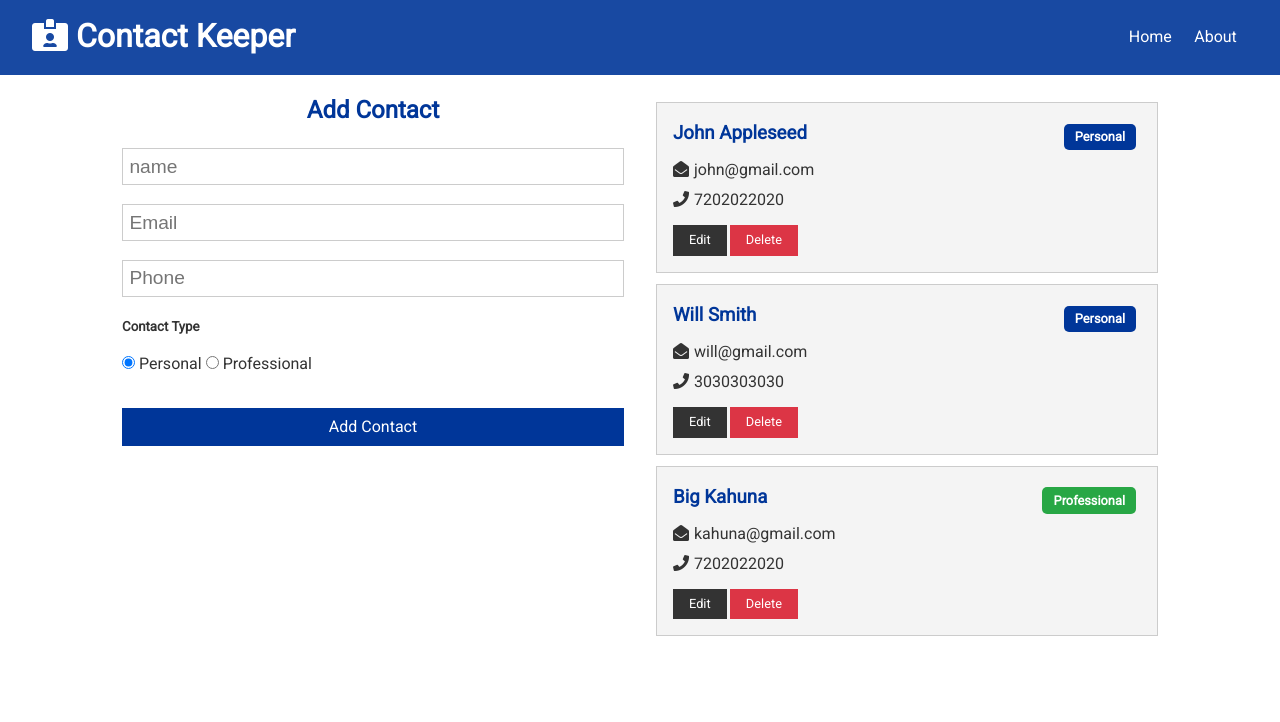
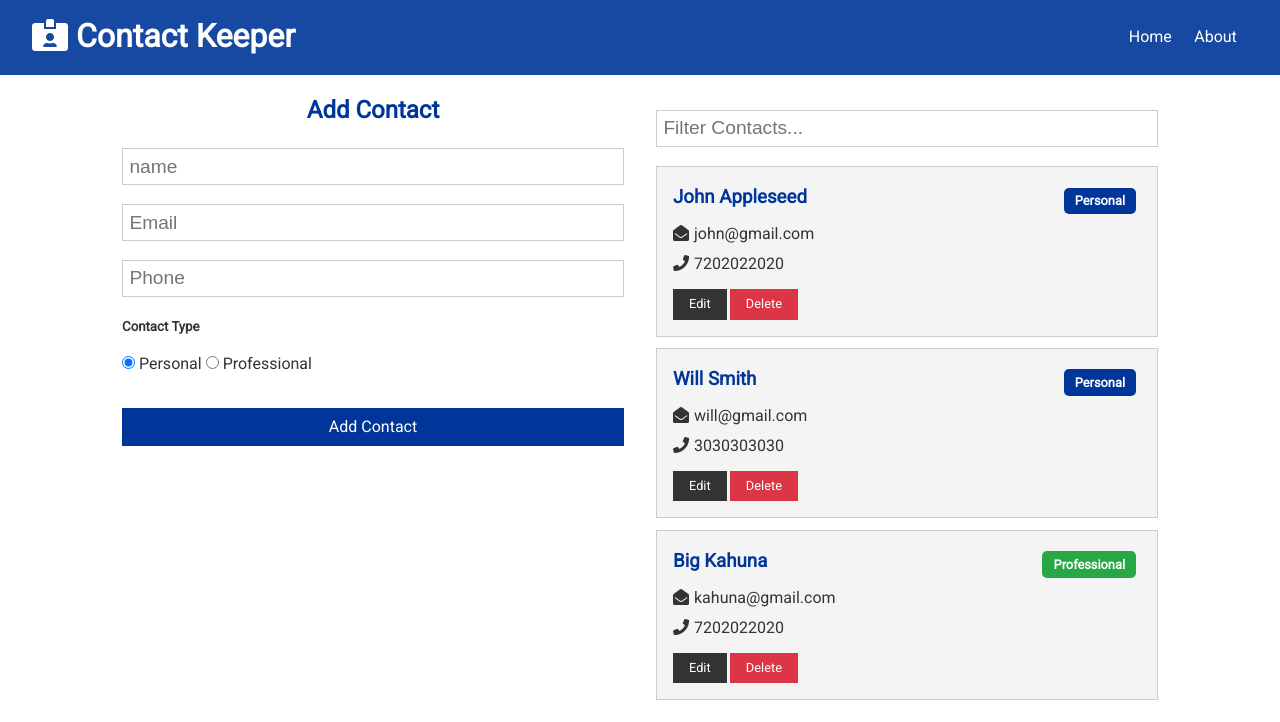
Before and after one commit to vvictorious/Contact-Keeper, a React (Create React App) app in the folder client/: page / in a window 1280 px wide. Shown: the top 722 px of the page. Built offline with nearby package versions, Linux system fonts and the light colour scheme.

Commit message:
filtering is not displayed in the ui but the filtered variable is recieving the proper filtered contact as it is typed or deleted

```diff
--- a/client/src/components/contacts/ContactFilter.js
+++ b/client/src/components/contacts/ContactFilter.js
@@ -1,16 +1,23 @@
-import React, { useContext, useRef } from 'react'
+import React, { useContext, useRef, useEffect } from 'react'
 import ContactContext from '../../context/contact/contactContext'
 
-export const ContactFilter = () => {
+const ContactFilter = () => {
 
     const contactContext = useContext(ContactContext)
+    const { filterContacts, clearFilter, filtered } = contactContext
     const text = useRef('')
+
+    useEffect( () => {
+        if (filtered === null) {
+            text.current.value = ''
+        }
+    })
 
     const onChange = e => {
         if (text.current.value !== '') {
-            contactContext.filterContacts(e.target.value)
+        filterContacts(e.target.value)
         } else {
-            contactContext.clearFilter()
+        clearFilter()
         }
     }
 
@@ -20,3 +27,5 @@ export const ContactFilter = () => {
         </form>
     )
 }
+
+export default ContactFilter
--- a/client/src/components/pages/Home.js
+++ b/client/src/components/pages/Home.js
@@ -1,6 +1,7 @@
 import React from 'react'
 import Contacts from '../contacts/Contacts'
 import ContactForm from '../contacts/ContactForm'
+import ContactFilter from '../contacts/ContactFilter'
 
 const Home = () => {
     return (
@@ -9,6 +10,7 @@ const Home = () => {
                 <ContactForm />
             </div>
             <div>
+                <ContactFilter />
                 <Contacts />
             </div>
         </div>
```
